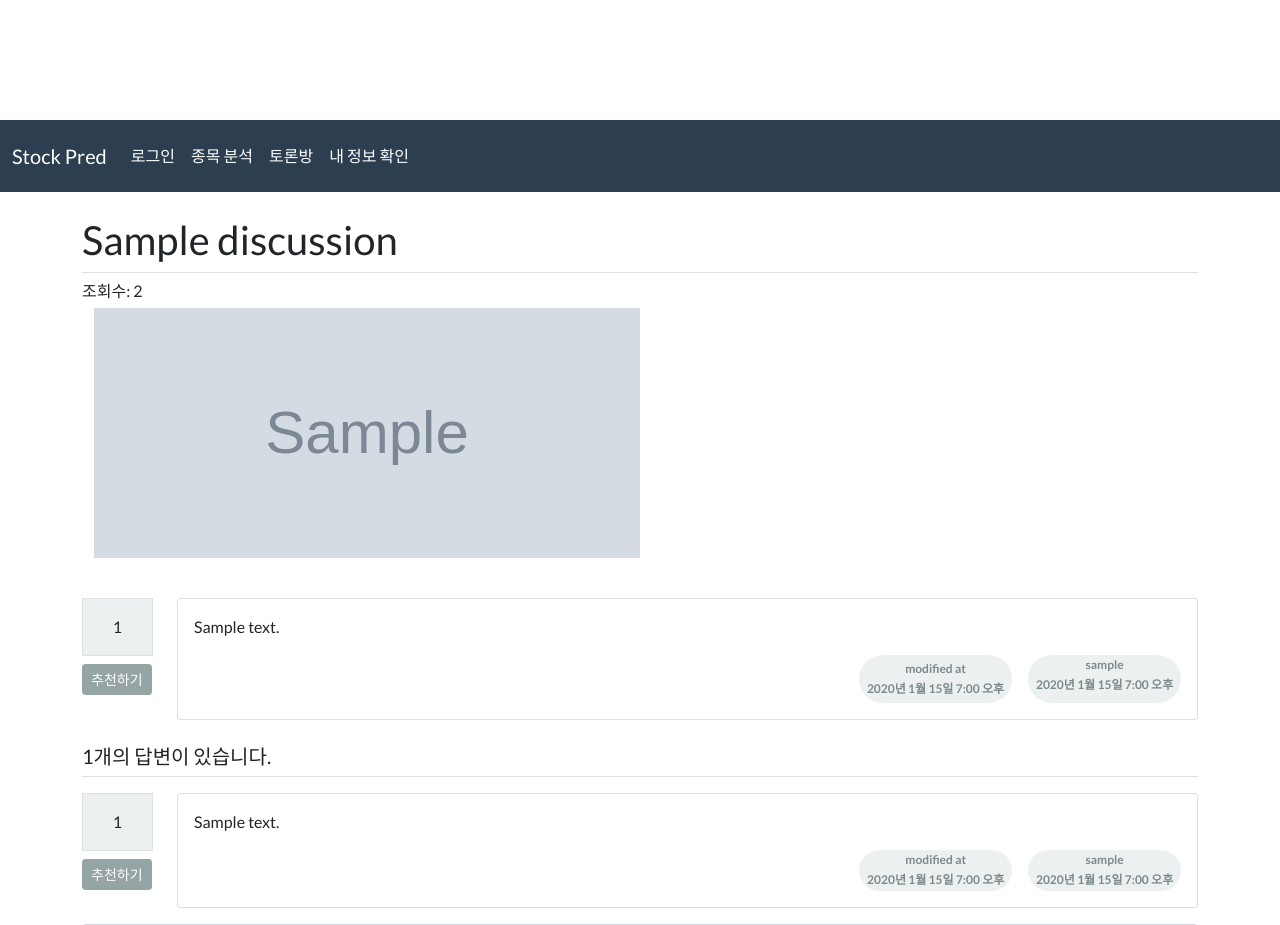
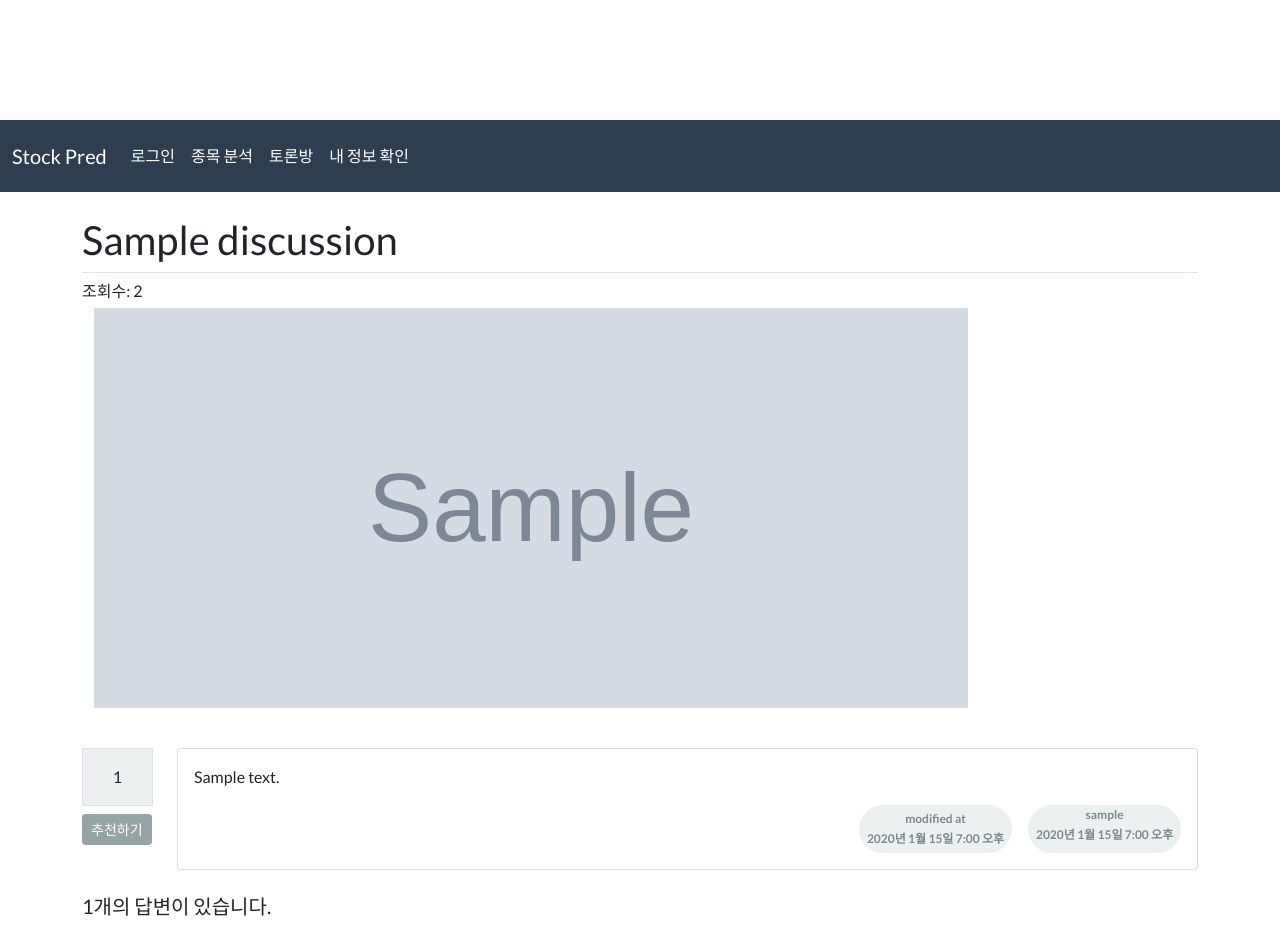
Before and after one commit to id-gxon/investment-analysis, a Django app: page /board/1/ in a window 1280 px wide. Shown: the top 925 px of the page. Run offline with Django 4.2, Linux system fonts and the light colour scheme; tables that the repository leaves empty hold one stand-in row (values such as "Sample post"); grey boxes marked "Sample" are stand-in pictures; some libraries are stand-ins or nearby versions.

Commit message:
이미지 사이즈 조정

```diff
--- a/templates/board/discussion_detail.html
+++ b/templates/board/discussion_detail.html
@@ -18,7 +18,7 @@
 
     <div class="container">
         {% if discussion.image %}
-            <img src="{{discussion.image.url}}" style="width:50%; height:250px">
+            <img src="{{discussion.image.url}}" style="width:80%; height:400px">
             <br><br>
         {% endif %}
     </div>
```
